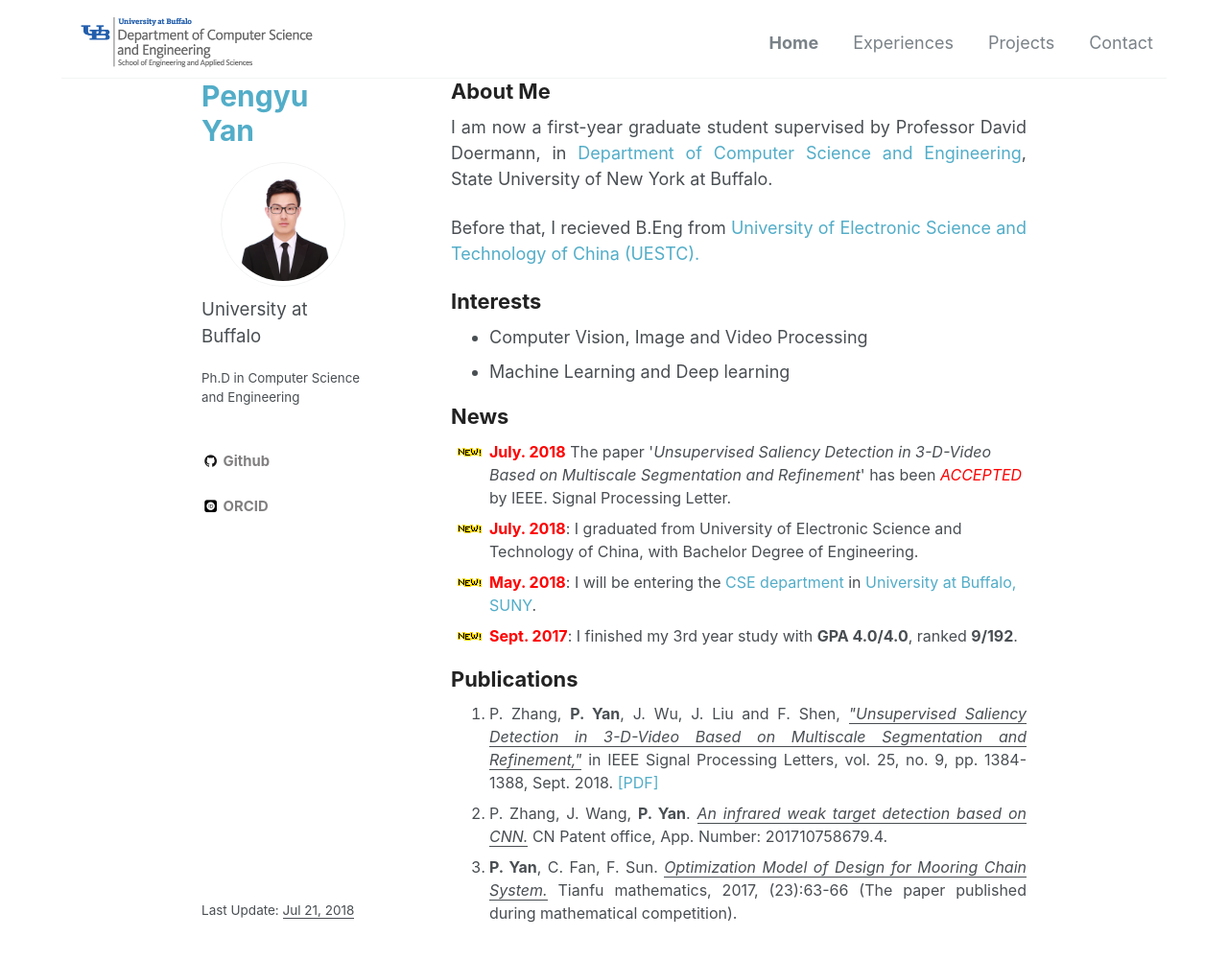
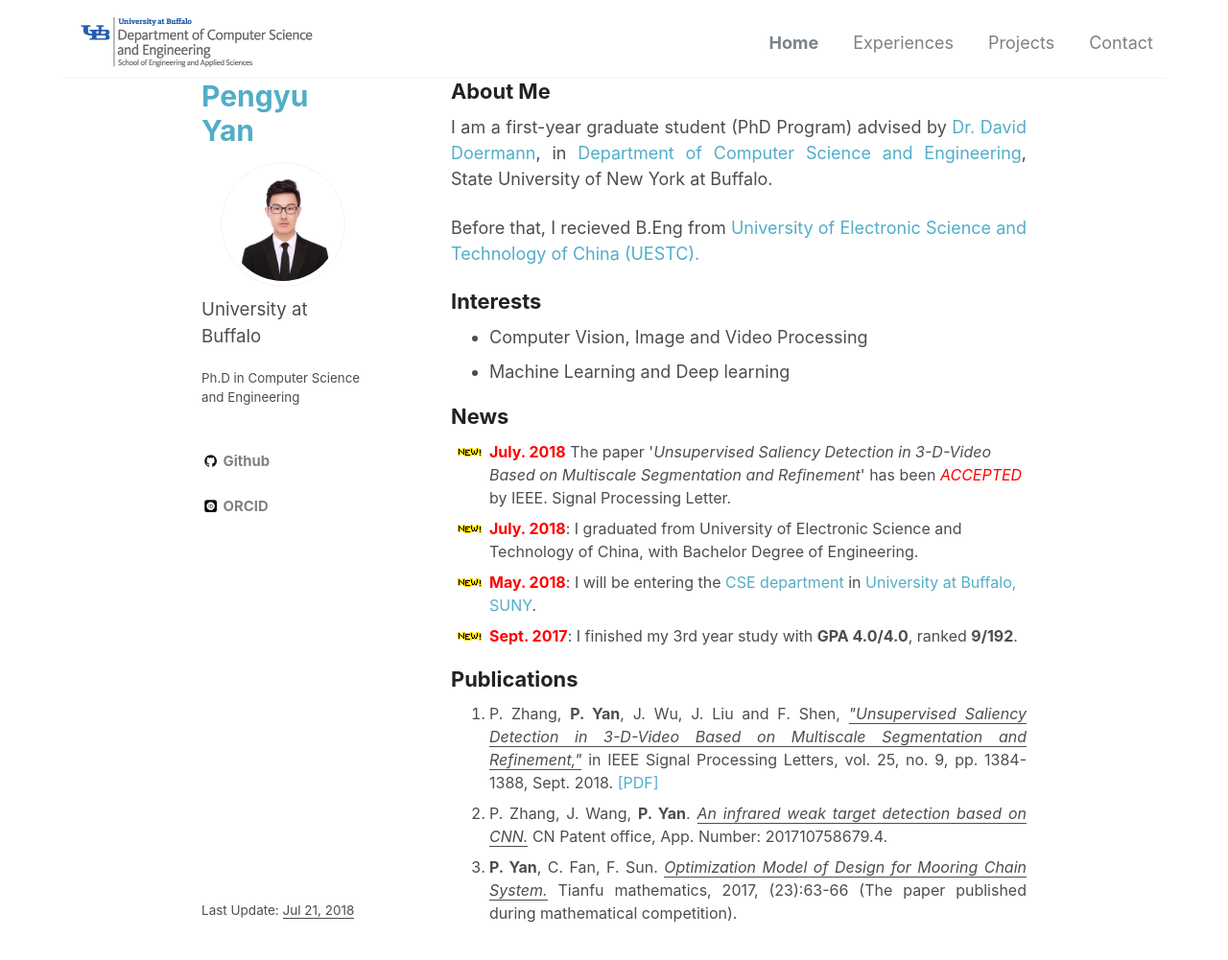
Before and after one commit to pengyu965/pengyu965.github.io, a Jekyll site: the page built from index.md, in a window 1280 px wide and 1034 px high. Shown: the top 1001 px of the window at 96% size. Built offline with Jekyll 4.4.1, drawn with Linux system fonts in a browser that asks for light colours; some web fonts are replaced; our own code applies the rules of GitHub Pages for plain Markdown files.

Commit message:
adding link

```diff
--- a/index.md
+++ b/index.md
@@ -6,7 +6,7 @@ layout: default
 # About Me
 
 <p style="text-align:justify">
-    I am now a first-year graduate student supervised by Professor David Doermann, in <a href="https://engineering.buffalo.edu/computer-science-engineering.html">Department of Computer Science and Engineering</a>, State University of New York at Buffalo.
+    I am a first-year graduate student (PhD Program) advised by <a href="https://cse.buffalo.edu/~doermann/">Dr. David Doermann</a>, in <a href="https://engineering.buffalo.edu/computer-science-engineering.html">Department of Computer Science and Engineering</a>, State University of New York at Buffalo.
 </p>
 
 <p style="text-align:justify">
```
